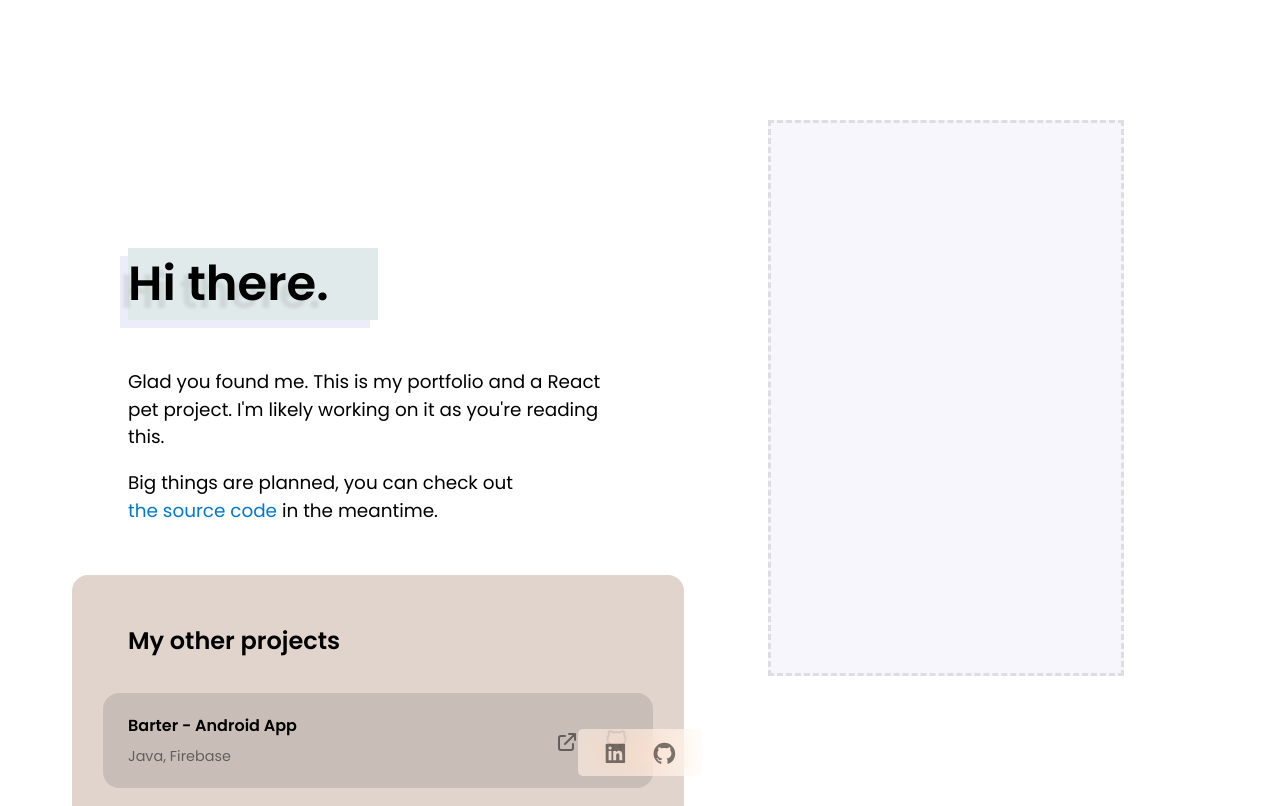
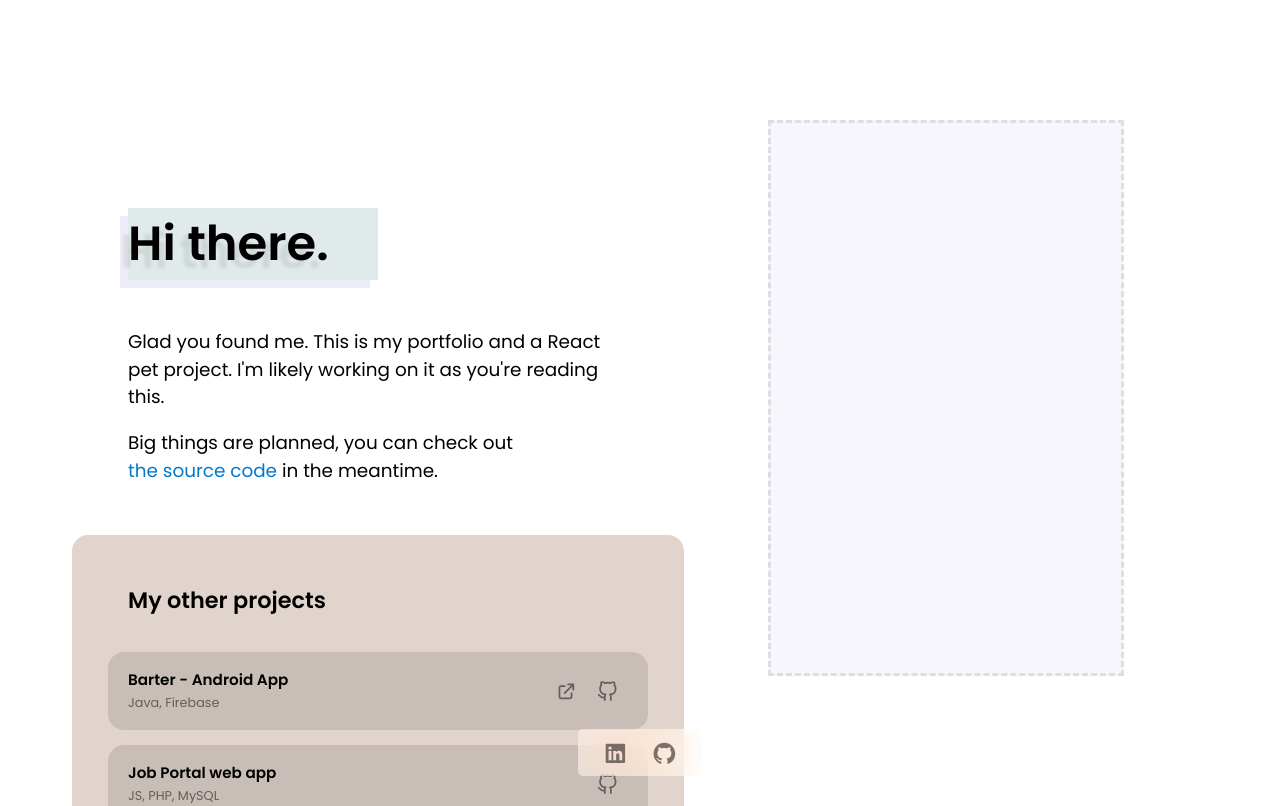
Before and after one commit to alexphl/alexphl.github.io, a React (Create React App) app: page / in a window 1280 px wide. Shown: the top 806 px of the page. Built offline with nearby package versions, Linux system fonts and the light colour scheme.

Commit message:
Layout tweaks

```diff
--- a/src/index.css
+++ b/src/index.css
@@ -60,34 +60,41 @@ html, body, #root {
   margin-left: -3.5em;
   width: 500px;
   max-width: 90%;
-  margin-bottom: 120px;
+  margin-bottom: 100px;
 }
 
 div.project {
   border-radius: 1em;
   background-color: rgba(0, 0, 0, 0.1);
-  margin-top: 20px;
+  margin-top: 15px;
   display: grid;
   grid-template-rows: auto auto;
   grid-template-columns: auto min-content min-content;
+  transition: all 0.3s cubic-bezier(.25,.8,.25,1.25);
+  margin-left: -20px;
+  margin-right: -20px;
+  padding: 20px;
+}
+
+div.project:hover {
   margin-left: -25px;
   margin-right: -25px;
-  padding: 25px;
+  padding: 30px 25px 30px 25px;
 }
 
 div.project h3 {
   font-weight: 600;
-  font-size: 1em;
+  font-size: 0.95em;
   margin: 0;
   line-height: 100%;
-  margin-bottom: 15px;
+  margin-bottom: 10px;
   grid-column: 1;
   grid-row: 1;
 }
 
 div.project p {
   opacity: 0.5;
-  font-size: 0.9em;
+  font-size: 0.8em;
   margin: 0;
   line-height: 100%;
   grid-column: 1;
@@ -106,11 +113,11 @@ div.project .icon {
 div.project a {
   display: inline-block;
   height: fit-content;
-  font-size: 1.5em;
+  font-size: 1.3em;
   justify-self: end;
   align-self: end;
   grid-row: 1 / span 2;
-  margin: 0px 0px 0px 25px;
+  margin: 0px 10px 0px 10px;
   color: var(--text);
 }
 
@@ -119,13 +126,14 @@ div.project .icon:hover {
 }
 
 header {
-  padding-top: 25vh;
+  padding-top: 20vh;
   grid-column: 2;
   padding-bottom: 20px;
   width: fit-content;
 }
 
 h2 {
+  font-size: 1.4em;
   margin: 0;
   margin-bottom: 35px;
 }
```
